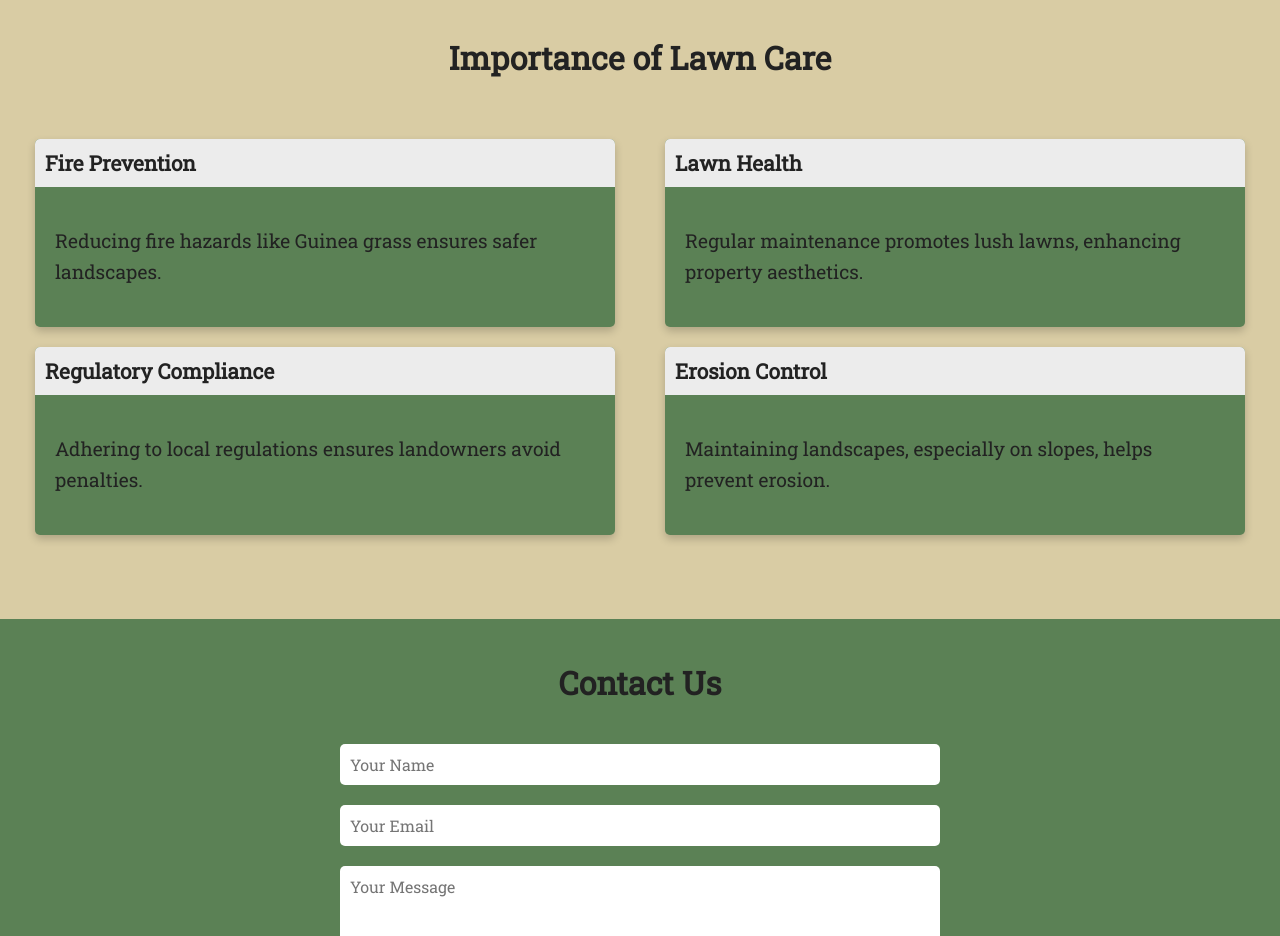
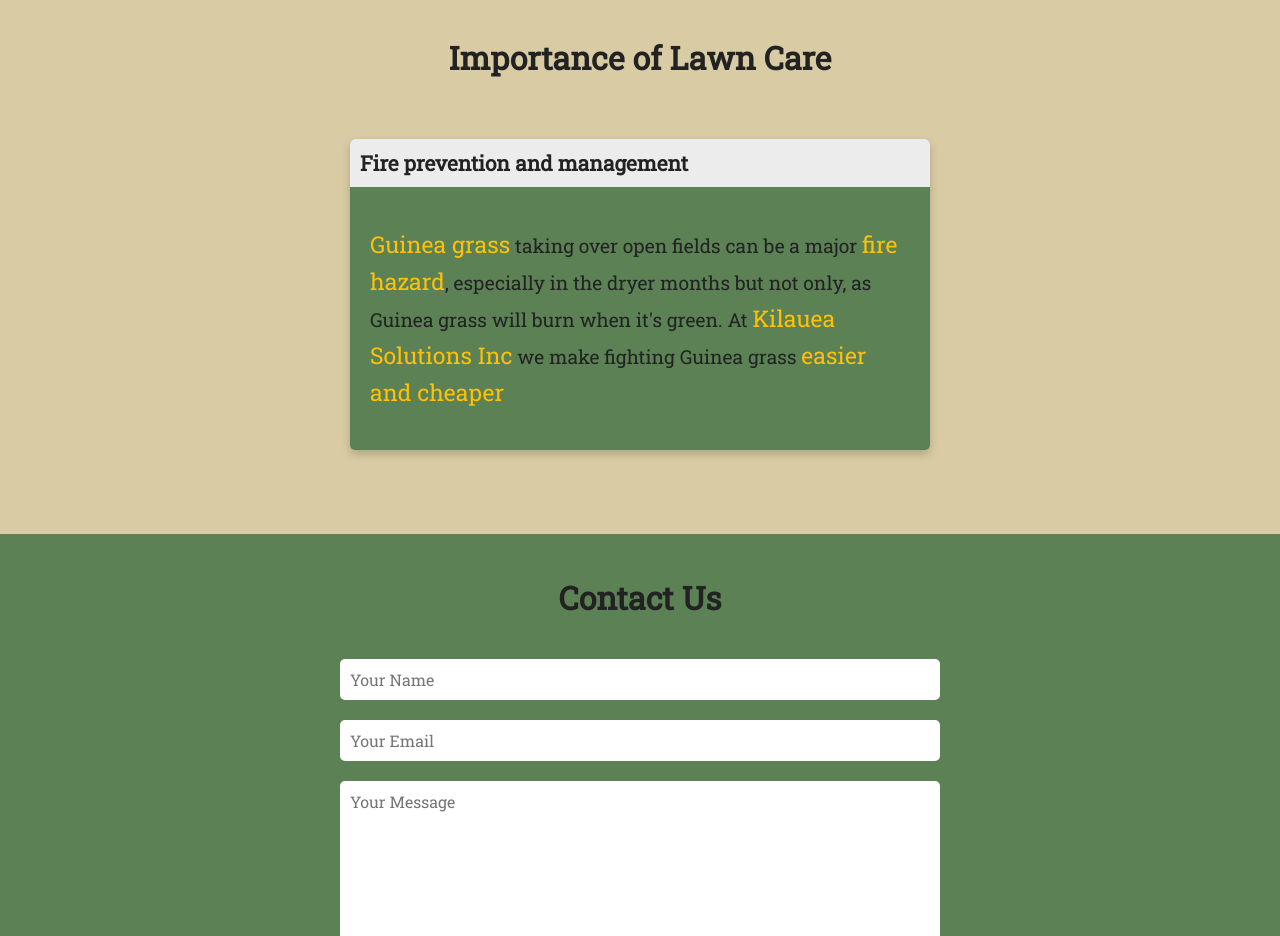
Before and after one commit to gefenbar/kilauea-slope-mowing-website, a React (Create React App) app: page / in a window 1280 px wide. Shown: the part 3340-4276 px from the top of the page. Built offline with nearby package versions, Linux system fonts and the light colour scheme; no server answers.

Commit message:
importance section fix

```diff
--- a/src/App.css
+++ b/src/App.css
@@ -504,9 +504,13 @@
 
 .card-content p {
   font-size: 1.2rem;
-
   line-height: 1.6;
 }
+.card-content p span{
+  font-size: larger;
+  color: #ffc107;
+}
+
 
 .navbar {
   display: flex;
--- a/src/Components/Importance.js
+++ b/src/Components/Importance.js
@@ -7,45 +7,12 @@
       <div className="importance-list">
         <div className="importance-item">
           <div className="card">
-            <div className="card-header">Fire Prevention</div>
+            <div className="card-header">Fire prevention and management</div>
             <div className="card-content">
-              <p>Reducing fire hazards like Guinea grass ensures safer landscapes.</p>
+              <p><span>Guinea grass</span> taking over open fields can be a major <span>fire hazard</span>, especially in the dryer months but not only, as Guinea grass will burn when it's green. At <span>Kilauea Solutions Inc</span> we make fighting Guinea grass <span>easier and cheaper</span></p>
             </div>
           </div>
         </div>
-        <div className="importance-item">
-          <div className="card">
-            <div className="card-header">Lawn Health</div>
-            <div className="card-content">
-              <p>Regular maintenance promotes lush lawns, enhancing property aesthetics.</p>
-            </div>
-          </div>
         </div>
-        {/* <div className="importance-item">
-          <div className="card">
-            <div className="card-header">Weed and Pest Control</div>
-            <div className="card-content">
-              <p>Preventing weed growth and deterring pests are vital for a healthy lawn.</p>
-            </div>
-          </div>
-        </div> */}
-        <div className="importance-item">
-          <div className="card">
-            <div className="card-header">Regulatory Compliance</div>
-            <div className="card-content">
-              <p>Adhering to local regulations ensures landowners avoid penalties.</p>
-            </div>
-          </div>
-        </div>
-        <div className="importance-item">
-          <div className="card">
-            <div className="card-header">Erosion Control</div>
-            <div className="card-content">
-              <p>Maintaining landscapes, especially on slopes, helps prevent erosion.</p>
-            </div>
-          </div>
-        </div>
-      </div>
     </section>
-  );
-};
+)}
```
